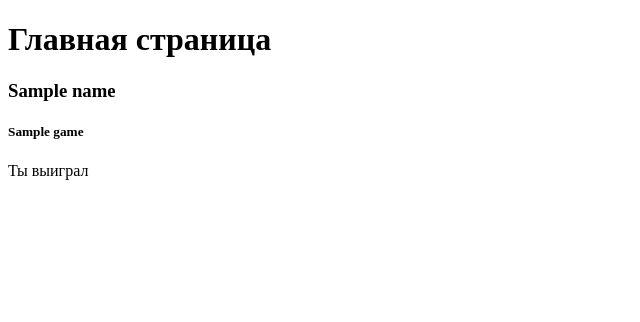
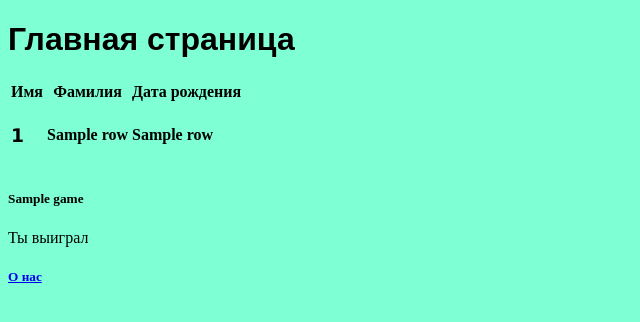
Before and after one commit to AlexBulavin/CSharpStudy, a Flask app: template FLASKBOOTCAMP/templates/base.html in a window 1280 px wide. Shown: the top 322 px of the page, without its empty margins (0-640 px from the left). Run offline with Flask 2, Linux system fonts and the light colour scheme; the template is opened without the code that fills it: most values are stand-ins (such as "Sample title", 1, 10 or a date in 2020).

Commit message:
Add about.rtml and enharitage it from the base.html

```diff
--- /dev/null
+++ b/FLASKBOOTCAMP/templates/about.html
@@ -0,0 +1 @@
+{% extends 'base.html' %} <!-- Наследуемся от базового html -->
--- a/FLASKBOOTCAMP/templates/base.html
+++ b/FLASKBOOTCAMP/templates/base.html
@@ -6,15 +6,57 @@
     <meta name="viewport" content="width=device-width, initial-scale=1.0">
     <title>Главная страница</title>
 </head>
+<!-- Создадим стилизацию -->
+<style>
+    html{
+        background-color: aquamarine;
+    }
+    h1 {
+        font-family: Arial, Helvetica, sans-serif;
+    }
+    h2 {
+        font-style: italic;
+    }
+    h3 {
+        font-family: Verdana, Geneva, Tahoma, sans-serif;
+    }
+</style>
+<!-- Тело html документа -->
 <body>
+    {% if data %}
     <h1> Главная страница </h1>
-    <h3>{{ name }}</h3>
+    <table>
+        <tr><!-- Здесь начинаем новую строку таблицы -->
+            <th>Имя</th><!-- Здесь начинаем заголовок таблицы -->
+            <th>Фамилия</th>
+            <th>Дата рождения</th>
+        </tr>
+            {% for row in data %}
+                <tr> <!-- Здесь начинаем новую строку таблицы -->
+                    <td><!-- Здесь начинаем новую ячейку с данными таблицы -->
+                        <h3>{{ row[0] }}</h3>
+                    </td>
+                    <td>
+                        <h4>{{ row[1] }}</h4>
+                    </td>
+                    <td>
+                       <h4>{{ row[2] }}</h4>
+                    </td>
+                </tr>
+
+
+            {% endfor %}
+    </table>
+
     <h5>{{ game }}</h5>
     {% if game %}
         <p>Ты выиграл</p>
     {% else %}
         <p>Ты проиграл</p>
     {% endif %}
+
+    <h5><a href="/about">О нас</a></h5>
+     {% endif %}
 </body>
     {% endblock %}
 </html>
```
Also changed, not shown: FLASKBOOTCAMP/lesson24flask.py (+11 -10 lines).
